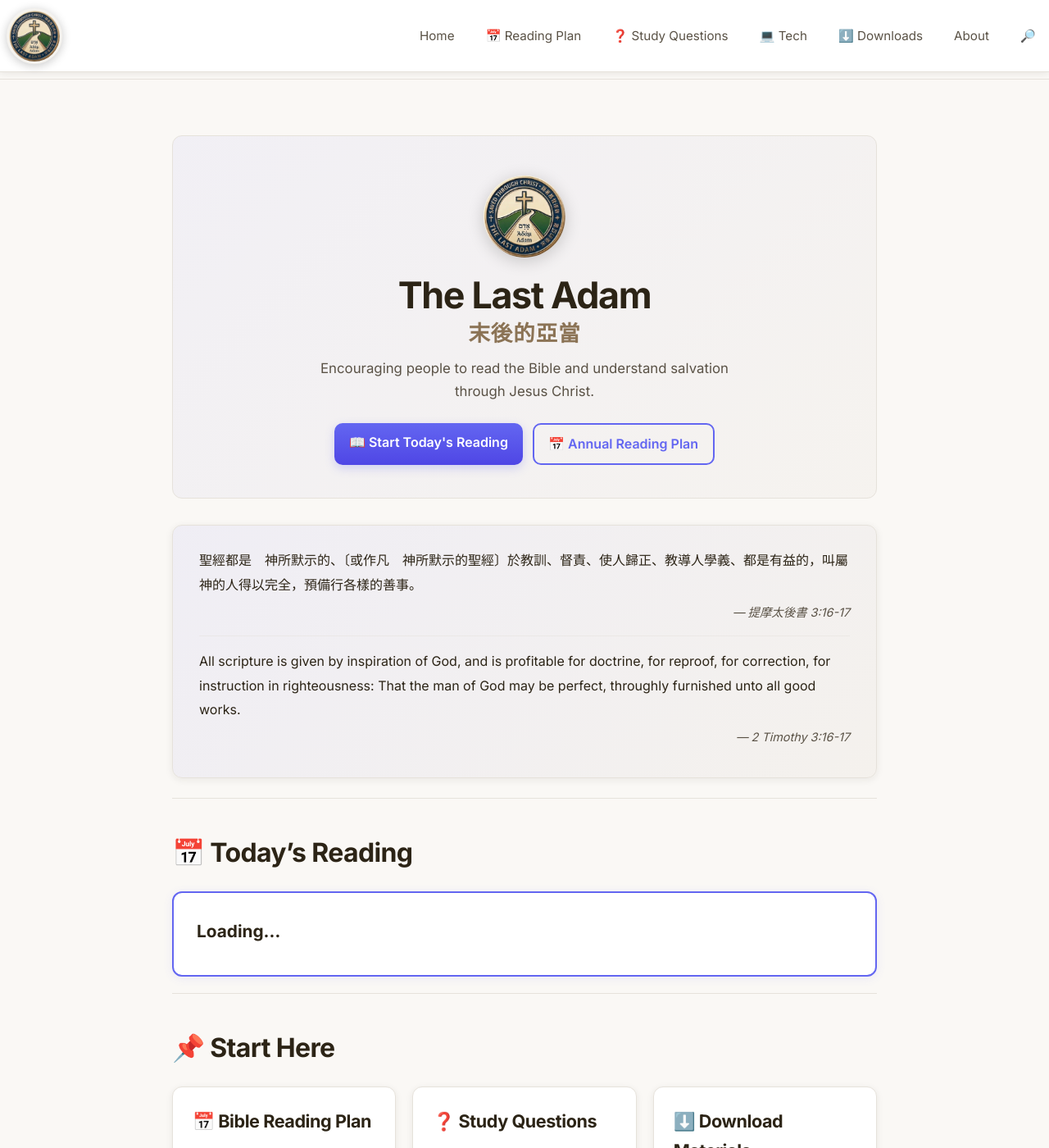
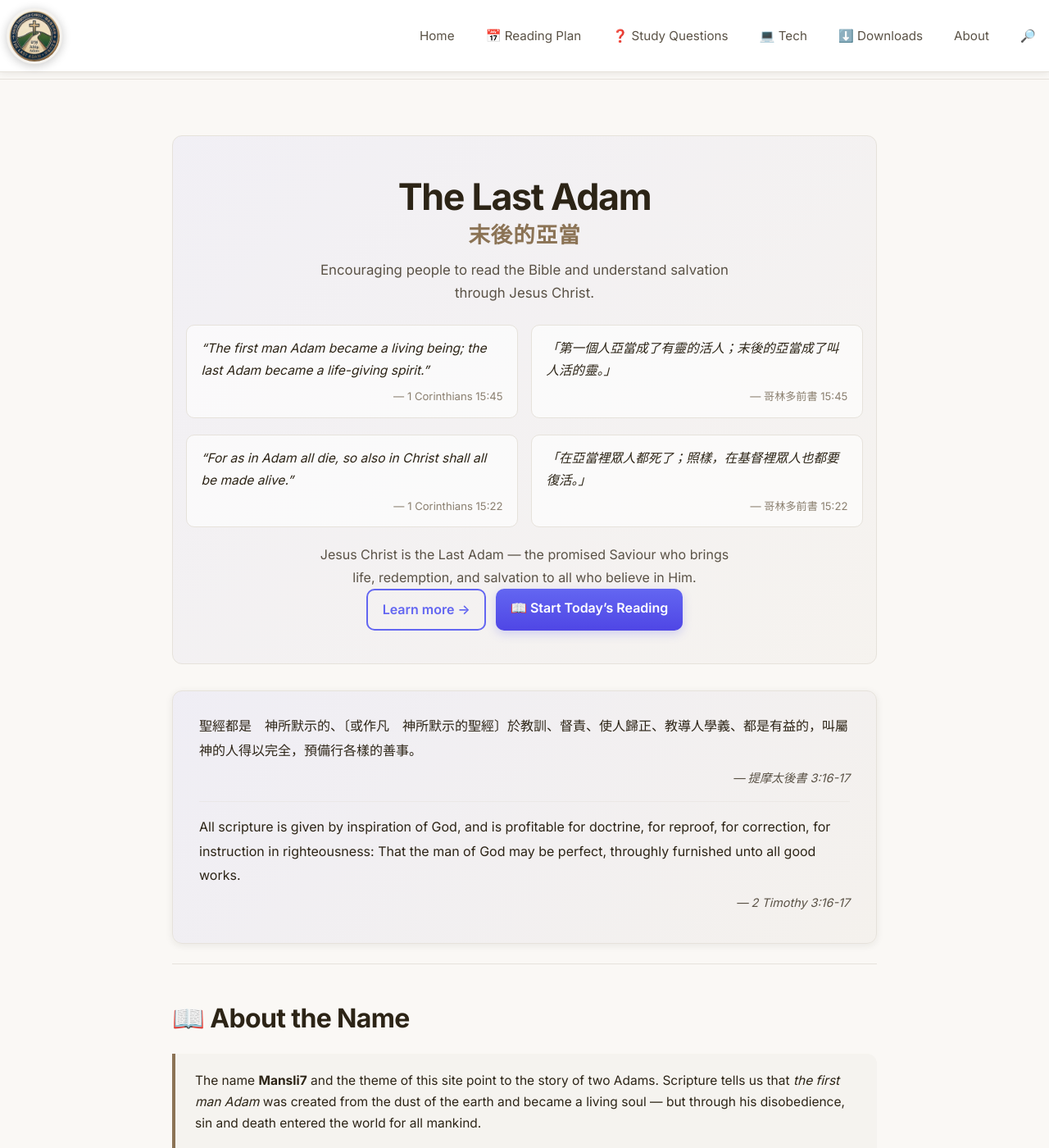
Before and after one commit to mansli7/mansli7.github.io, a Jekyll site: the page built from index.md, in a window 1280 px wide and 1400 px high. Shown: the whole window at 82% size. Built offline with Jekyll 4.4.1, drawn with Linux system fonts in a browser that asks for light colours; some of the changed text lies outside the part shown.

Commit message:
feat: restructure homepage — mission/verses, name explanation, what you can find, quick start

```diff
--- a/assets/css/style.css
+++ b/assets/css/style.css
@@ -477,3 +477,24 @@ main h2:first-child{margin-top:0}
   .hero-actions .cta{width:100%;max-width:280px;text-align:center}
   .scripture-banner{padding:1.25rem}
 }
+
+/* ── bilingual verse pair ── */
+.verse-pair{display:grid;grid-template-columns:1fr 1fr;gap:1rem;margin:1.25rem 0;text-align:left}
+.verse-item{padding:0.9rem 1.1rem;background:rgba(255,255,255,0.65);border-radius:10px;border:1px solid var(--border)}
+.verse-text{font-size:0.97rem;line-height:1.75;color:var(--text-primary);font-style:italic;margin:0 0 0.4rem}
+.verse-ref{font-size:0.82rem;color:var(--text-muted);text-align:right;margin:0}
+.hero-explain{font-size:1rem;color:var(--text-secondary);max-width:520px;margin:0.75rem auto 0;line-height:1.7;text-align:center}
+
+/* ── name explanation block ── */
+.name-explain{background:var(--bg-accent);border-left:4px solid var(--accent);padding:1.25rem 1.5rem;border-radius:0 var(--radius) var(--radius) 0;margin:1rem 0;font-size:0.97rem;line-height:1.75}
+.name-explain p{color:var(--text-primary);margin:0 0 0.75rem}
+.name-explain p:last-child{margin-bottom:0}
+
+/* ── quick start pills ── */
+.quick-start-grid{display:flex;flex-wrap:wrap;gap:0.65rem;margin:1.25rem 0;justify-content:center}
+.quick-btn{display:inline-block;padding:0.55rem 1.1rem;background:var(--bg-secondary);border:1.5px solid var(--border);border-radius:50px;color:var(--text-primary);text-decoration:none;font-weight:600;font-size:0.88rem;transition:all var(--transition);border-bottom:none}
+.quick-btn:hover{background:var(--bg-accent);border-color:var(--primary);color:var(--primary);transform:translateY(-1px);box-shadow:0 3px 8px var(--shadow)}
+
+@media(max-width:600px){
+  .verse-pair{grid-template-columns:1fr}
+}
--- a/index.md
+++ b/index.md
@@ -4,12 +4,36 @@ title: Home
 ---
 
 <section class="hero-section">
-  <img src="/assets/images/logo.png" alt="Mansli7" class="hero-logo">
   <h1 class="hero-title">The Last Adam <span class="hero-title-zh">末後的亞當</span></h1>
   <p class="hero-mission">Encouraging people to read the Bible and understand salvation through Jesus Christ.</p>
+
+  <div class="verse-pair">
+    <div class="verse-item">
+      <p class="verse-text">&ldquo;The first man Adam became a living being; the last Adam became a life-giving spirit.&rdquo;</p>
+      <p class="verse-ref">&mdash; 1 Corinthians 15:45</p>
+    </div>
+    <div class="verse-item">
+      <p class="verse-text">「第一個人亞當成了有靈的活人；末後的亞當成了叫人活的靈。」</p>
+      <p class="verse-ref">&mdash; 哥林多前書 15:45</p>
+    </div>
+  </div>
+
+  <div class="verse-pair">
+    <div class="verse-item">
+      <p class="verse-text">&ldquo;For as in Adam all die, so also in Christ shall all be made alive.&rdquo;</p>
+      <p class="verse-ref">&mdash; 1 Corinthians 15:22</p>
+    </div>
+    <div class="verse-item">
+      <p class="verse-text">「在亞當裡眾人都死了；照樣，在基督裡眾人也都要復活。」</p>
+      <p class="verse-ref">&mdash; 哥林多前書 15:22</p>
+    </div>
+  </div>
+
+  <p class="hero-explain">Jesus Christ is the Last Adam &mdash; the promised Saviour who brings life, redemption, and salvation to all who believe in Him.</p>
+
   <div class="hero-actions">
-    <a href="/bs/ar/2026-en" class="cta">📖 Start Today's Reading</a>
-    <a href="/bs/ar/" class="cta cta-outline">📅 Annual Reading Plan</a>
+    <a href="/about/" class="cta cta-outline">Learn more →</a>
+    <a href="/bs/ar/2026-en" class="cta">📖 Start Today&rsquo;s Reading</a>
   </div>
 </section>
 
@@ -23,9 +47,20 @@ title: Home
 
 ---
 
-## 📅 Today's Reading
+## 📖 About the Name
 
-<div class="today-reading-box">
+<div class="name-explain">
+<p>The name <strong>Mansli7</strong> and the theme of this site point to the story of two Adams. Scripture tells us that <em>the first man Adam</em> was created from the dust of the earth and became a living soul &mdash; but through his disobedience, sin and death entered the world for all mankind.</p>
+<p><em>The Last Adam</em> is Jesus Christ. God sent His Son to do what the first Adam failed to do. Through His perfect obedience, atoning death, and resurrection, Jesus became a life-giving Spirit &mdash; offering forgiveness, righteousness, and eternal life to all who trust in Him. Salvation is found not in human effort, but in Christ alone.</p>
+</div>
+
+<a href="/about/">Learn more about this site →</a>
+
+---
+
+## 📅 Today&rsquo;s Reading
+
+<div class="today-reading-box" id="today-reading">
   <div id="todayDate" class="today-date"></div>
   <div id="todayRef" class="today-ref">Loading…</div>
   <div id="todayRefZh" class="today-ref-zh"></div>
@@ -34,19 +69,19 @@ title: Home
 
 ---
 
-## 📌 Start Here
+## 📚 What You Can Find Here
 
 <div class="card-grid-3">
 
 <div class="cardish">
 <h3 style="margin-top:0;">📅 Bible Reading Plan</h3>
-<p>Follow a structured plan to read through the entire Bible in 2026. Available in English and Chinese.</p>
+<p>A structured plan to read through the entire Bible in 2026, one section each day. Available in English and Chinese.</p>
 <a href="/bs/ar/" class="cta">View Plans →</a>
 </div>
 
 <div class="cardish">
 <h3 style="margin-top:0;">❓ Study Questions</h3>
-<p>Deepen your understanding with thought-provoking questions for each book of the Bible.</p>
+<p>Guided questions for each book of the Bible to help you observe, interpret, and apply Scripture to your life.</p>
 <a href="/bs/sq/" class="cta">Explore Questions →</a>
 </div>
 
@@ -58,15 +93,19 @@ title: Home
 
 </div>
 
+<p style="text-align:center; color:var(--text-secondary);">Explore resources → <a href="/bs/">Bible Study Portal</a></p>
+
 ---
 
-## ℹ️ About This Site
+## 🚀 Quick Start
 
-<div class="about-blurb">
-This site exists to encourage people to read God's Word and know the salvation offered through Jesus Christ — the Last Adam (1 Corinthians 15:45). It provides structured Bible reading plans, study questions, and resources in both English and Chinese (繁體中文).
+<div class="quick-start-grid">
+  <a href="/bs/ar/" class="quick-btn">📅 Reading Plan</a>
+  <a href="/bs/sq/" class="quick-btn">❓ Study Questions</a>
+  <a href="/downloads/" class="quick-btn">⬇️ Downloads</a>
+  <a href="/tech/" class="quick-btn">💻 Tech</a>
+  <a href="#today-reading" class="quick-btn">📖 Today’s Reading</a>
 </div>
-
-<a href="/about/">Read more about this site →</a>
 
 ---
 
@@ -74,7 +113,7 @@ This site exists to encourage people to read God's Word and know the salvation o
 
 <div class="cardish" style="opacity: 0.85;">
 <h3 style="margin-top: 0;">Tech Resources & Tools</h3>
-<p>Web development, programming, and tools — including Python scripts for generating Bible reading calendars so you can create your own.</p>
+<p>Web development, programming, and tools &mdash; including Python scripts for generating Bible reading calendars so you can create your own.</p>
 <p><em>Coming soon</em></p>
 <a href="/tech/" class="cta" style="opacity: 0.6; pointer-events: none;" tabindex="-1" aria-disabled="true">Under Construction</a>
 </div>
```
